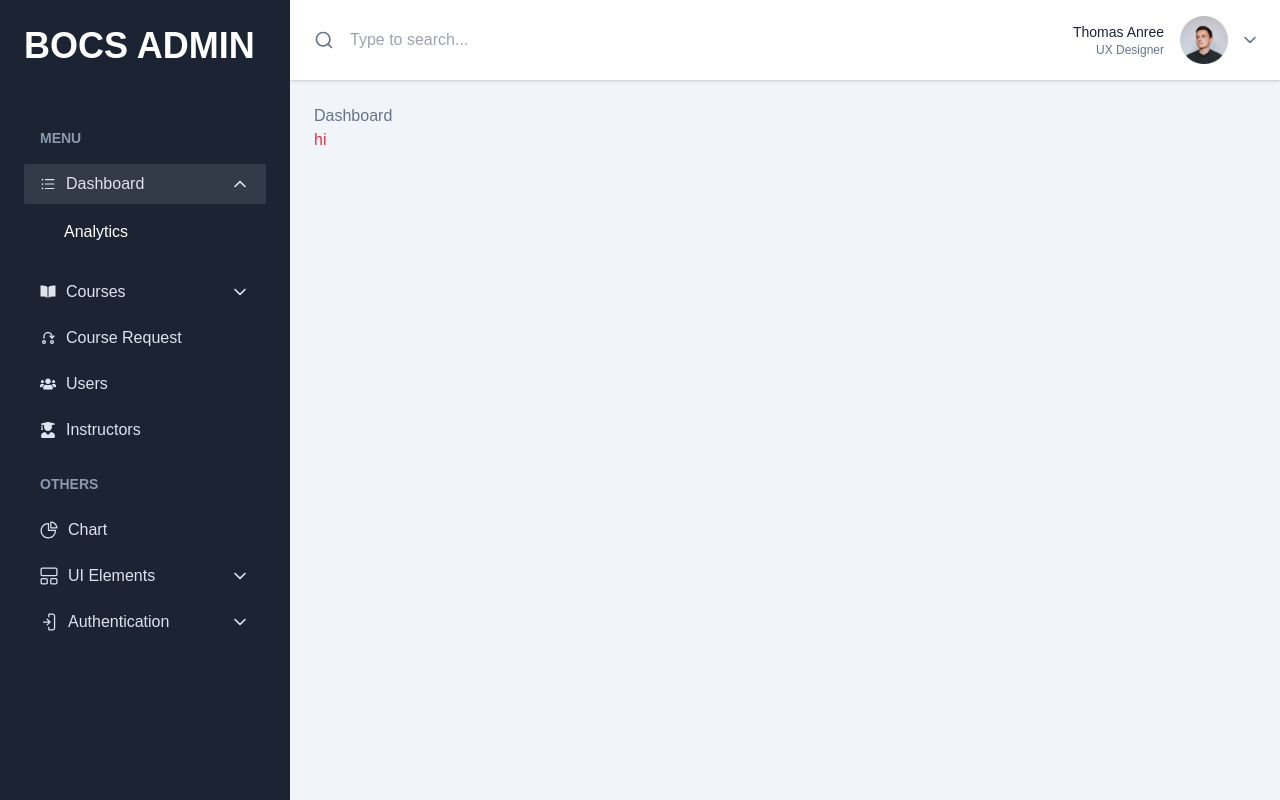
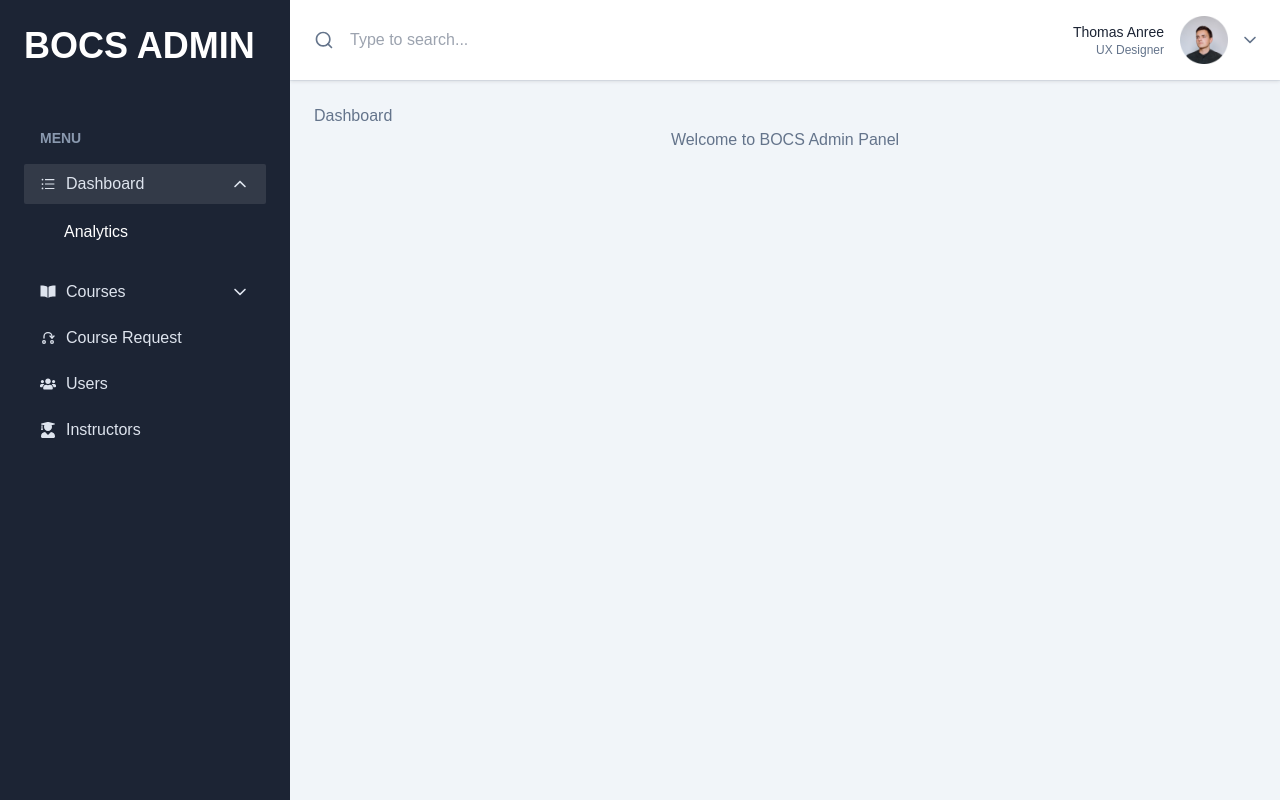
Before and after one commit to Niharon/BOCS_backend_web, a React (Vite) app in the folder bocs-admin-client/: page /dashboard in a window 1280 px wide. Built offline with nearby package versions, Linux system fonts and the light colour scheme; no server answers; sample sign-in values are in the browser's storage.

Commit message:
changed admin dashboard content and removed sidebar extra items

```diff
--- a/bocs-admin-client/src/components/Sidebar.jsx
+++ b/bocs-admin-client/src/components/Sidebar.jsx
@@ -277,13 +277,13 @@
           </div>
 
           {/* <!-- Others Group --> */}
-          <div>
+          {/* <div>
             <h3 className="mb-4 ml-4 text-sm font-semibold text-bodydark2">
               OTHERS
             </h3>
 
             <ul className="mb-6 flex flex-col gap-1.5">
-              {/* <!-- Menu Item Chart --> */}
+
               <li>
                 <NavLink
                   to="/chart"
@@ -323,9 +323,7 @@
                   Chart
                 </NavLink>
               </li>
-              {/* <!-- Menu Item Chart --> */}
 
-              {/* <!-- Menu Item Ui Elements --> */}
               <SidebarLinkGroup
                 activeCondition={pathname === '/ui' || pathname.includes('ui')}
               >
@@ -397,7 +395,7 @@
                           />
                         </svg>
                       </NavLink>
-                      {/* <!-- Dropdown Menu Start --> */}
+
                       <div
                         className={`translate transform overflow-hidden ${
                           !open && 'hidden'
@@ -428,14 +426,12 @@
                           </li>
                         </ul>
                       </div>
-                      {/* <!-- Dropdown Menu End --> */}
+
                     </React.Fragment>
                   );
                 }}
               </SidebarLinkGroup>
-              {/* <!-- Menu Item Ui Elements --> */}
 
-              {/* <!-- Menu Item Auth Pages --> */}
               <SidebarLinkGroup
                 activeCondition={
                   pathname === '/auth' || pathname.includes('auth')
@@ -505,7 +501,7 @@
                           />
                         </svg>
                       </NavLink>
-                      {/* <!-- Dropdown Menu Start --> */}
+
                       <div
                         className={`translate transform overflow-hidden ${
                           !open && 'hidden'
@@ -536,14 +532,15 @@
                           </li>
                         </ul>
                       </div>
-                      {/* <!-- Dropdown Menu End --> */}
+
                     </React.Fragment>
                   );
                 }}
               </SidebarLinkGroup>
-              {/* <!-- Menu Item Auth Pages --> */}
+
             </ul>
-          </div>
+          </div> */}
+
         </nav>
 
         {/* <!-- Sidebar Menu --> */}
--- a/bocs-admin-client/src/pages/Dashboard/Dashboard.jsx
+++ b/bocs-admin-client/src/pages/Dashboard/Dashboard.jsx
@@ -7,7 +7,7 @@
 
       <div>Dashboard
 
-        <h1 className="text-meta-1">hi</h1>
+        <h1 className="text-center">Welcome to BOCS Admin Panel</h1>
       </div>
     </DefaultLayout>
   )
```
